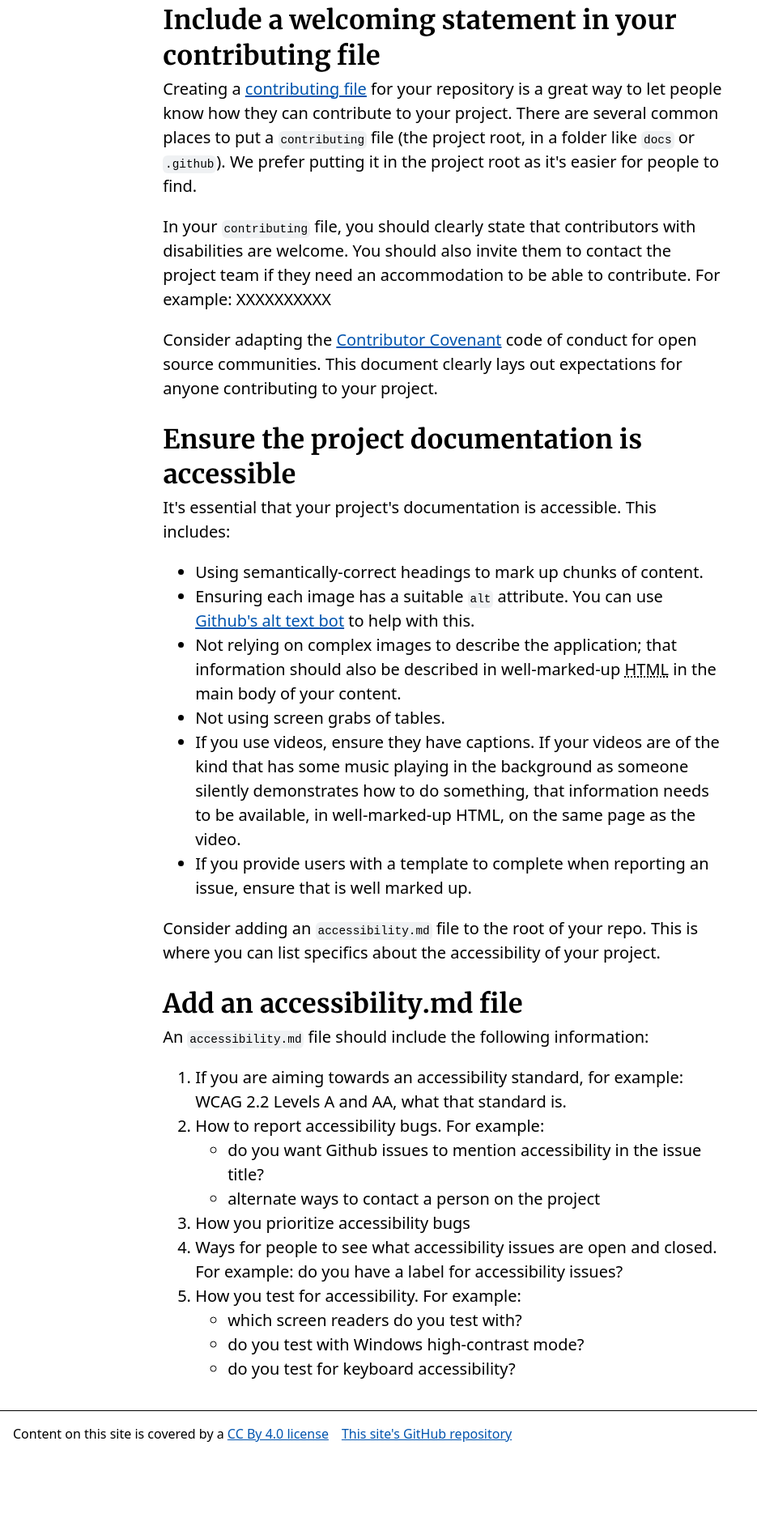
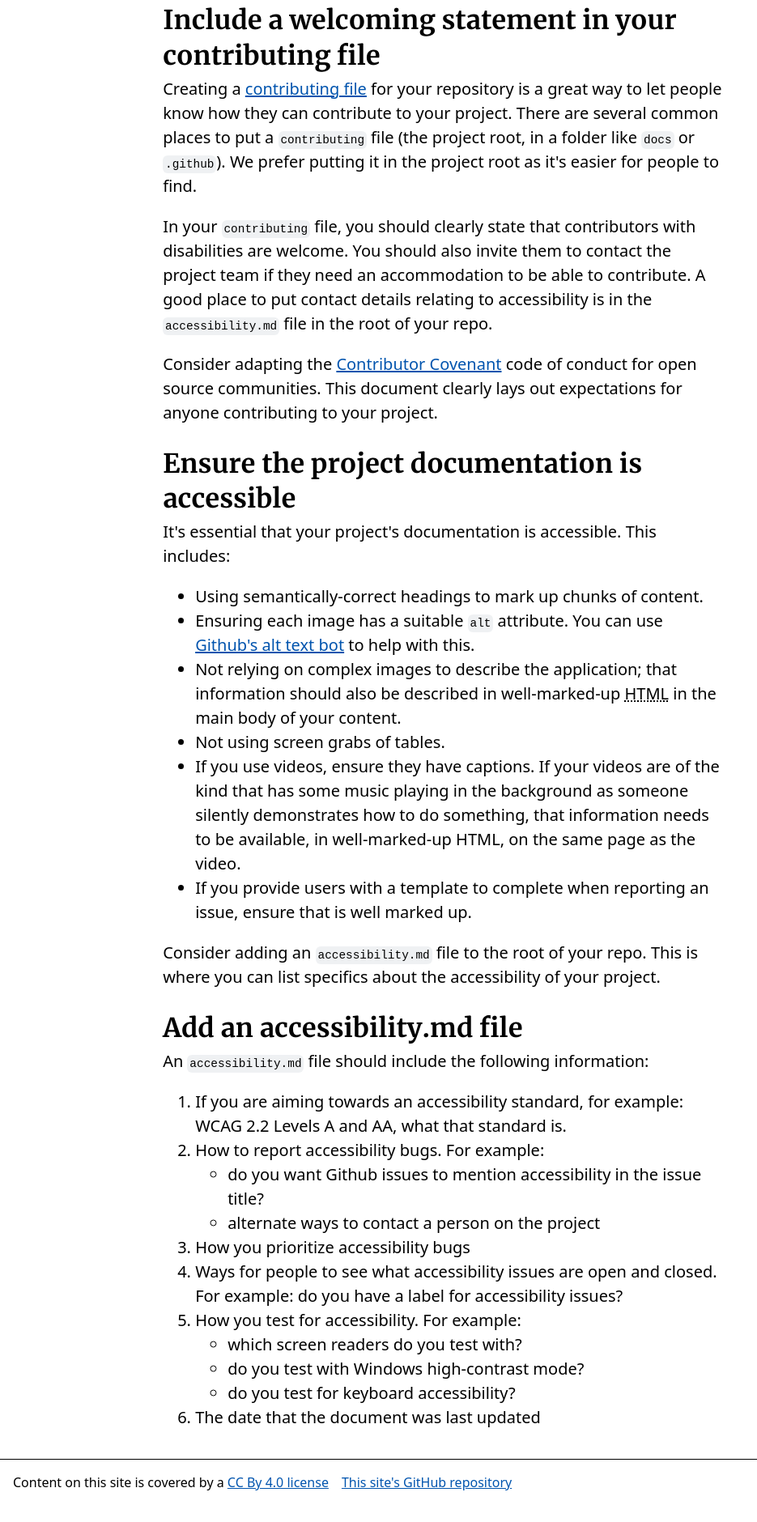
Before and after one commit to intel/AccessibilityPlaybook, an Eleventy site: page src/for-contributors.md in a window 1280 px wide. Shown: the part 556-2436 px from the top of the page at 81% size, without its empty margins (0-935 px from the left). Before the commit the page ends 2410 px from the top, so only its background shows below. Built offline with nearby package versions, Linux system fonts and the light colour scheme; Eleventy itself is replaced by a stand-in of ours; files that its build step writes are made by us from their sources; a web font is replaced by a local one.

Commit message:
Added last updated date

```diff
--- a/src/for-contributors.md
+++ b/src/for-contributors.md
@@ -13,7 +13,7 @@ There are several ways you can show contributors with disabilities, both current
 
 Creating a [contributing file](https://docs.github.com/en/communities/setting-up-your-project-for-healthy-contributions/setting-guidelines-for-repository-contributors) for your repository is a great way to let people know how they can contribute to your project. There are several common places to put a <code>contributing</code> file (the project root, in a folder like <code>docs</code> or <code>.github</code>). We prefer putting it in the project root as it's easier for people to find.
 
-In your <code>contributing</code> file, you should clearly state that contributors with disabilities are welcome. You should also invite them to contact the project team if they need an accommodation to be able to contribute. For example: XXXXXXXXXX
+In your <code>contributing</code> file, you should clearly state that contributors with disabilities are welcome. You should also invite them to contact the project team if they need an accommodation to be able to contribute. A good place to put contact details relating to accessibility is in the <code>accessibility.md</code> file in the root of your repo.
 
 Consider adapting the [Contributor Covenant](https://www.contributor-covenant.org/) code of conduct for open source communities. This document clearly lays out expectations for anyone contributing to your project.
 
@@ -44,3 +44,4 @@ An <code>accessibility.md</code> file should include the following information:
     * which screen readers do you test with?
     * do you test with Windows high-contrast mode?
     * do you test for keyboard accessibility?
+6. The date that the document was last updated
```
Also changed, not shown: accessibility.md (+3 -0 lines).
